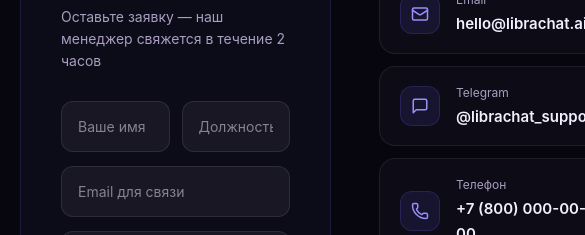
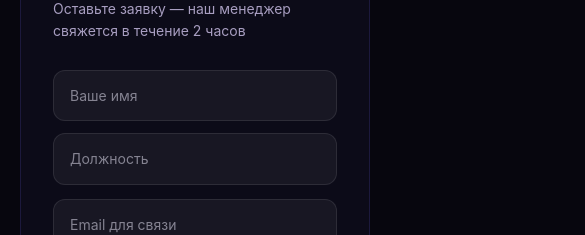
Before and after one commit to kriptononny-lab/librachat, a Next.js app: page /contact in a window 390 px wide. Shown: the part 524-759 px from the top of the page, 585 px wide, since content can reach past the window. Built offline with nearby package versions, Linux system fonts and the light colour scheme; no server answers.

Commit message:
fix: mobile forms and grid collapse

```diff
--- a/src/app/business/page.tsx
+++ b/src/app/business/page.tsx
@@ -223,7 +223,7 @@ export default function BusinessPage() {
         {/* ── CTA + ФОРМА ── */}
         <section style={{ padding: "120px 0", background: "#07060e", borderTop: "1px solid rgba(255,255,255,0.06)" }}>
           <div className="container-site">
-            <div className="grid-2col business-cta-grid" style={{ gap: "40px", padding: "48px", borderRadius: "24px", background: "rgba(14,13,25,0.92)", border: "1px solid rgba(101,88,224,0.2)" }}>
+            <div className="grid-2col business-cta-grid" style={{ gap: "32px", padding: "48px", borderRadius: "24px", background: "rgba(14,13,25,0.92)", border: "1px solid rgba(101,88,224,0.2)" }}>
               <div style={{ display: "flex", flexDirection: "column", gap: "20px", justifyContent: "center" }}>
                 <h2 style={{ fontSize: "clamp(32px, 3vw, 48px)", fontWeight: 800, letterSpacing: "-0.02em", lineHeight: 1.15, color: "#f0eeff" }}>
                   Готовы внедрить<br /><span className="text-gradient">ИИ в команду?</span>
@@ -241,12 +241,12 @@ export default function BusinessPage() {
               </div>
               <div style={{ borderRadius: "18px", padding: "28px", display: "flex", flexDirection: "column", gap: "14px", background: "rgba(8,7,16,0.7)", border: "1px solid rgba(255,255,255,0.08)" }}>
                 <p style={{ fontSize: "15px", fontWeight: 600, color: "#fff", marginBottom: "4px" }}>Запросить демо</p>
-                <div className="grid-2col" style={{ gap: "10px" }}>
+                <div className="grid-2col form-inputs" style={{ gap: "10px" }}>
                   {["Имя", "Должность", "Email", "Телефон"].map(pl => (
                     <input key={pl} type="text" placeholder={pl} style={{ padding: "12px 14px", borderRadius: "12px", fontSize: "14px", color: "#fff", background: "rgba(255,255,255,0.05)", border: "1px solid rgba(255,255,255,0.09)", outline: "none" }} />
                   ))}
                   {["Название компании", "Размер команды"].map(pl => (
-                    <input key={pl} type="text" placeholder={pl} style={{ gridColumn: "span 2", padding: "12px 14px", borderRadius: "12px", fontSize: "14px", color: "#fff", background: "rgba(255,255,255,0.05)", border: "1px solid rgba(255,255,255,0.09)", outline: "none" }} />
+                    <input key={pl} type="text" placeholder={pl} style={{ padding: "12px 14px", borderRadius: "12px", fontSize: "14px", color: "#fff", background: "rgba(255,255,255,0.05)", border: "1px solid rgba(255,255,255,0.09)", outline: "none" }} />
                   ))}
                 </div>
                 <Link href="/contact?type=demo" style={{ display: "flex", alignItems: "center", justifyContent: "center", padding: "14px", borderRadius: "999px", background: "#6558e0", color: "#fff", fontSize: "15px", fontWeight: 600, textDecoration: "none", boxShadow: "0 4px 20px rgba(101,88,224,0.4)", marginTop: "4px" }}>
--- a/src/app/contact/page.tsx
+++ b/src/app/contact/page.tsx
@@ -43,17 +43,17 @@ export default function ContactPage() {
         {/* Основной контент */}
         <section style={{ padding:"0 0 120px" }}>
           <div className="container-site">
-            <div style={{ display:"grid", gridTemplateColumns:"1fr 1fr", gap:"48px", alignItems:"start" }}>
+            <div className="grid-2col" style={{ gap:"40px", alignItems:"start" }}>
 
               {/* Форма */}
-              <div style={{ borderRadius:"24px", padding:"40px", background:"rgba(14,13,25,0.92)", border:"1px solid rgba(101,88,224,0.18)" }}>
+              <div style={{ borderRadius:"20px", padding:"32px", background:"rgba(14,13,25,0.92)", border:"1px solid rgba(101,88,224,0.18)" }}>
                 <h2 style={{ fontSize:"22px", fontWeight:700, color:"#f2f0ff", marginBottom:"8px" }}>Запросить демо</h2>
                 <p style={{ fontSize:"14px", color:"#a89ec0", marginBottom:"28px", lineHeight:1.6 }}>
                   Оставьте заявку — наш менеджер свяжется в течение 2 часов
                 </p>
 
                 <div style={{ display:"flex", flexDirection:"column", gap:"14px" }}>
-                  <div style={{ display:"grid", gridTemplateColumns:"1fr 1fr", gap:"12px" }}>
+                  <div className="grid-2col form-inputs" style={{ gap:"12px" }}>
                     {["Ваше имя", "Должность"].map(pl => (
                       <input key={pl} type="text" placeholder={pl}
                         style={{ padding:"13px 16px", borderRadius:"12px", fontSize:"14px", color:"#f2f0ff", background:"rgba(255,255,255,0.05)", border:"1px solid rgba(255,255,255,0.09)", outline:"none", width:"100%" }} />
--- a/src/styles/globals.css
+++ b/src/styles/globals.css
@@ -438,3 +438,58 @@ button, a[class*="rounded-full"], a[class*="rounded-"] {
     justify-content: center !important;
   }
 }
+
+/* ===================================================
+   Критические мобильные фиксы — v3
+   =================================================== */
+
+/* Запрет горизонтального скролла */
+html, body {
+  overflow-x: hidden;
+  max-width: 100vw;
+}
+
+/* Все формы — полная ширина на мобильном */
+@media (max-width: 768px) {
+  /* Поля формы — 1 колонка */
+  .form-inputs {
+    grid-template-columns: 1fr !important;
+  }
+
+  /* Business CTA блок — уменьшить паддинги */
+  .business-cta-grid {
+    grid-template-columns: 1fr !important;
+    padding: 28px 20px !important;
+    gap: 24px !important;
+  }
+
+  /* Все карточки с большим паддингом */
+  [style*="padding: \"40px\""],
+  [style*="padding: \"48px\""],
+  [style*="padding: \"56px\""] {
+    padding: 24px 20px !important;
+  }
+
+  /* Инпуты и кнопки — полная ширина */
+  input, select, textarea, button[type="submit"] {
+    width: 100% !important;
+    box-sizing: border-box !important;
+  }
+
+  /* Исправить span 2 в 1-колоночной сетке */
+  .form-inputs > * {
+    grid-column: auto !important;
+  }
+
+  /* Дашборд-виджет в business — схлопнуть */
+  .grid-2col > div {
+    min-width: 0;
+    overflow: hidden;
+  }
+
+  /* Footer — убрать overflow */
+  .grid-footer > div {
+    min-width: 0;
+    overflow: hidden;
+  }
+}
```
